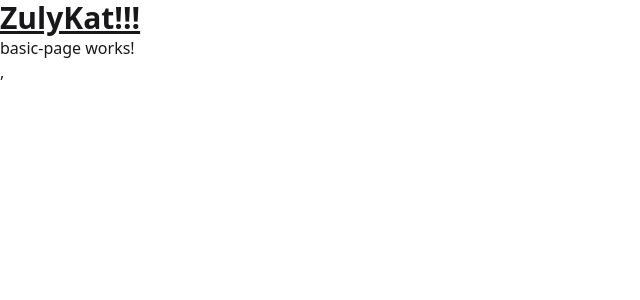
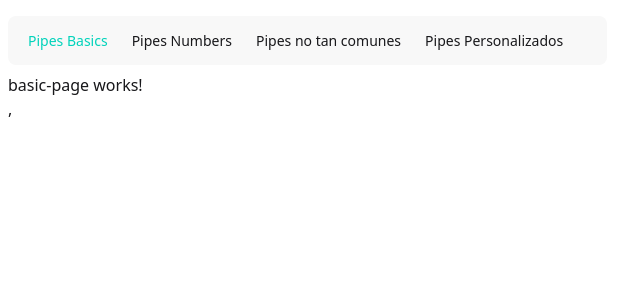
Before and after one commit to stanlyh/05-pipes-app, an Angular app: page /basic in a window 1280 px wide. Shown: the top 300 px of the page, without its empty margins (0-640 px from the left). Built offline with nearby package versions, Linux system fonts and the light colour scheme.

Commit message:
Inclusión de la barra de navegación

```diff
--- a/src/app/app.component.html
+++ b/src/app/app.component.html
@@ -1,5 +1,7 @@
-<h1 class="text-3xl font-bold underline">
-  ZulyKat!!!
-</h1>
+<main
+  class="mx-auto max-w-7xl px-2 pt-2"
+>
+  <app-navbar />
 
-<router-outlet />
+  <router-outlet />
+</main>
--- a/src/app/app.component.ts
+++ b/src/app/app.component.ts
@@ -1,9 +1,10 @@
 import { Component } from '@angular/core';
 import { RouterOutlet } from '@angular/router';
+import { NavbarComponent } from './componentes/navbar/navbar.component';
 
 @Component({
   selector: 'app-root',
-  imports: [RouterOutlet],
+  imports: [RouterOutlet, NavbarComponent],
   templateUrl: './app.component.html',
   styleUrl: './app.component.css'
 })
--- /dev/null
+++ b/src/app/componentes/navbar/navbar.component.html
@@ -0,0 +1,13 @@
+
+
+<ul class="menu menu-horizontal bg-base-200 rounded-box my-2">
+  @for (route of routes; track route.path) {
+    <li>
+      <a [routerLink]="route.path"
+        routerLinkActive="text-accent">
+        {{ route.title }}
+      </a>
+    </li>
+
+  }
+</ul>
--- /dev/null
+++ b/src/app/componentes/navbar/navbar.component.ts
@@ -0,0 +1,17 @@
+import { Component } from '@angular/core';
+import { routes } from '../../app.routes';
+import { RouterLink, RouterLinkActive } from '@angular/router';
+
+@Component({
+  selector: 'app-navbar',
+  imports: [RouterLink, RouterLinkActive],
+  templateUrl: './navbar.component.html',
+})
+export class NavbarComponent {
+
+  routes = routes.map( (route) => ({
+    title: route.title ?? '',
+    path: route.path ?? '',
+  }) );
+
+ }
```
